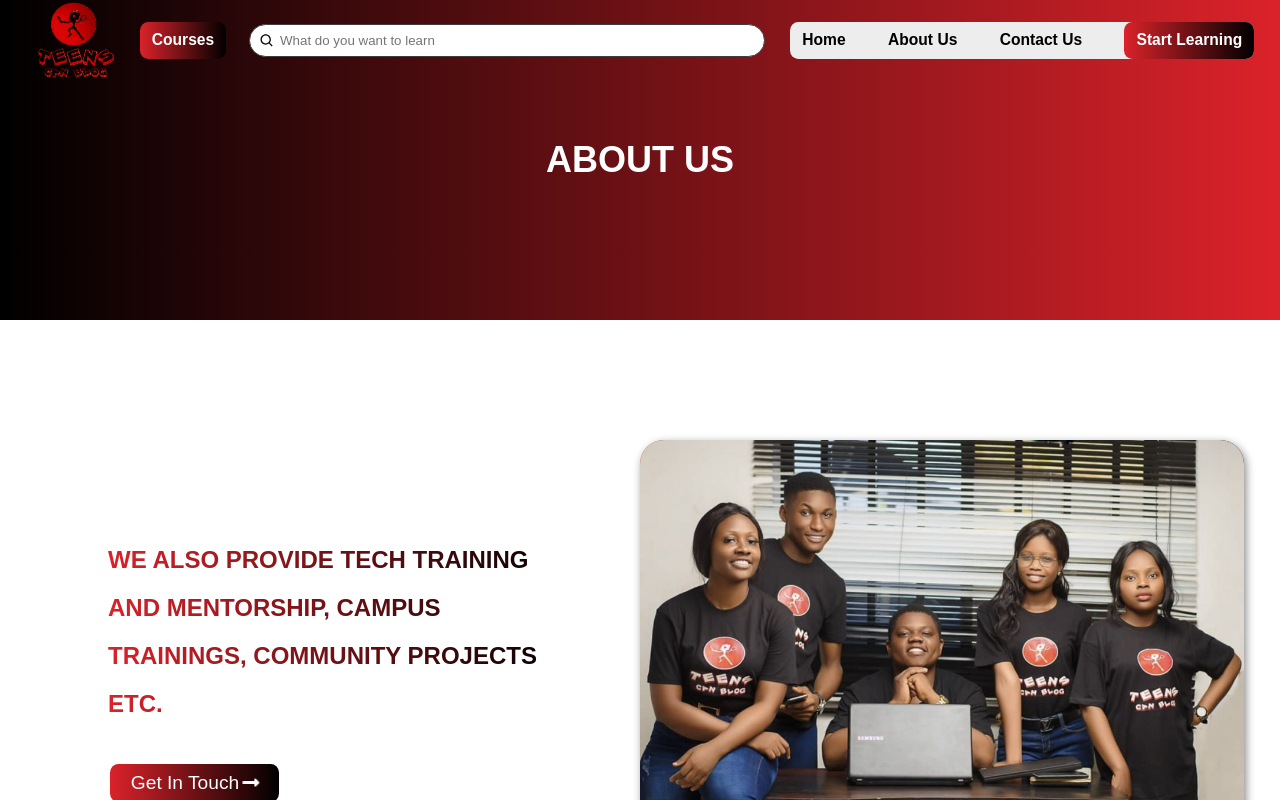
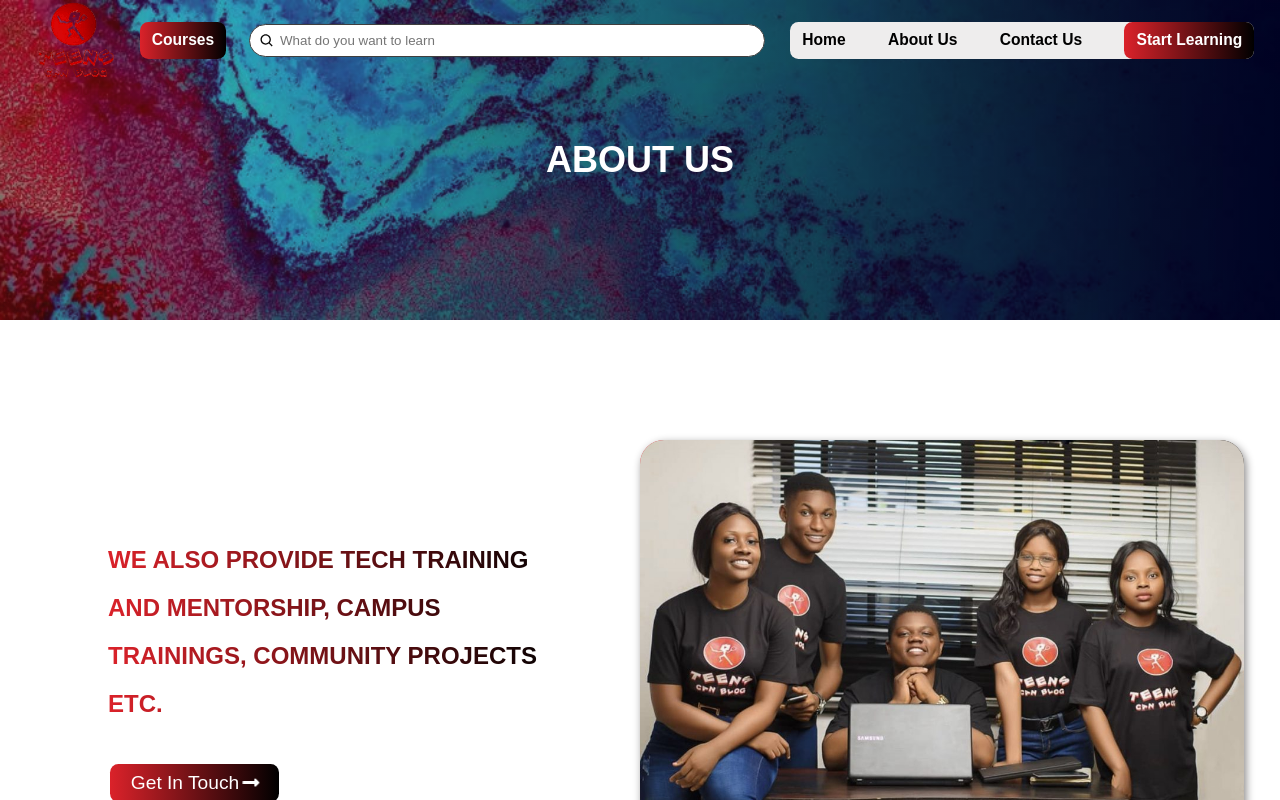
Before and after one commit to Niscolinx/teenscan, a React (Create React App) app: page /about in a window 1280 px wide. Shown: the top 800 px of the page. Built offline with nearby package versions, Linux system fonts and the light colour scheme; what react-router-last-location would draw is missing.

Commit message:
working on story section

```diff
--- a/src/sass/components/about.scss
+++ b/src/sass/components/about.scss
@@ -10,7 +10,7 @@
         // left: 0;
         // right: 0;
         // background: $linear-gradient1;
-        background: $linear-gradient1, url(../../assets/teens3.png);
+        background: linear-gradient(to right, rgba(219, 34, 43, 0.226), rgba(0, 0, 0, 0.459)), url(../../assets/banner1.jpg);
         background-repeat: no-repeat;
         background-position: center;
         height: 40vh;
```
Also changed, not shown: src/assets/banner1.jpg (added).
